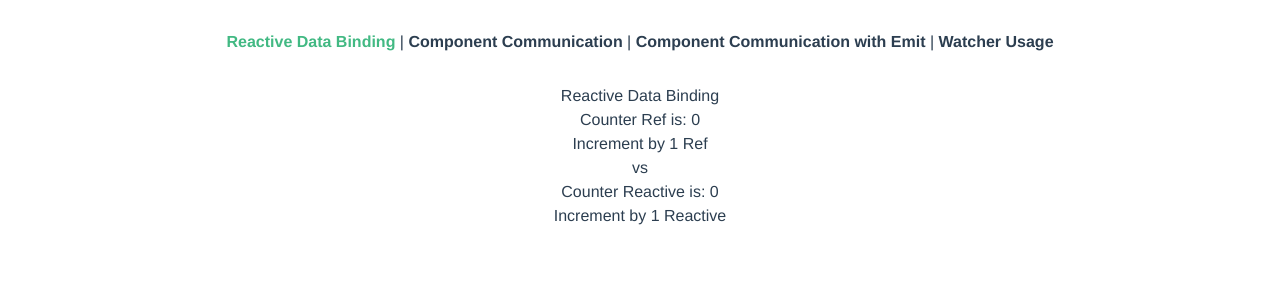
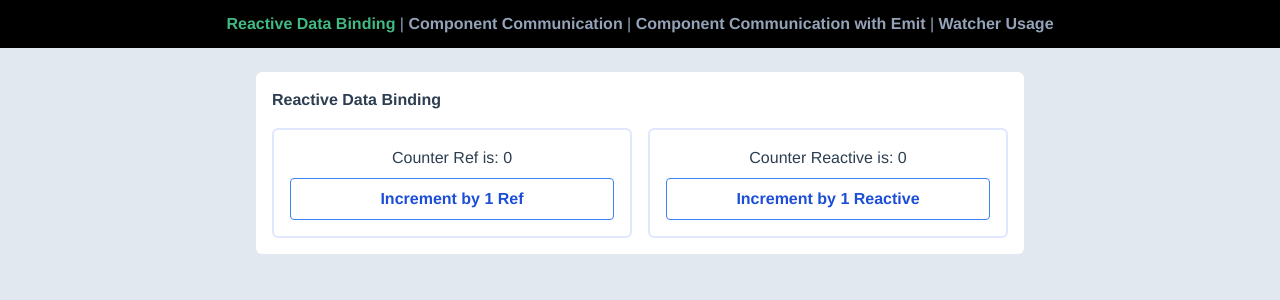
Before and after one commit to FiorellaEffio/clearesult-demo, a Vue app: page / in a window 1280 px wide. Shown: the top 300 px of the page. Built offline with nearby package versions, Linux system fonts and the light colour scheme.

Commit message:
feat:tailwind reactive data binding styles

```diff
--- a/src/App.vue
+++ b/src/App.vue
@@ -1,11 +1,15 @@
 <template>
-  <nav>
-    <router-link to="/">Reactive Data Binding</router-link> |
-    <router-link to="/component-communication">Component Communication</router-link> |
-    <router-link to="/component-communication-with-emit">Component Communication with Emit</router-link> |
-    <router-link to="/watcher-usage">Watcher Usage</router-link>
-  </nav>
-  <router-view/>
+  <div class="h-screen bg-slate-200">
+    <nav class="bg-black text-slate-400 h-fit py-3">
+      <router-link to="/" class="text-inherit">Reactive Data Binding</router-link> |
+      <router-link to="/component-communication" class="text-inherit">Component Communication</router-link> |
+      <router-link to="/component-communication-with-emit" class="text-inherit">Component Communication with Emit</router-link> |
+      <router-link to="/watcher-usage" class="text-inherit">Watcher Usage</router-link>
+    </nav>
+    <div class="py-6 px-4 h-fit flex">
+      <router-view/>
+    </div>
+  </div>
 </template>
 
 <style>
--- a/src/views/ReactiveDataBinding.vue
+++ b/src/views/ReactiveDataBinding.vue
@@ -14,18 +14,27 @@ const incrementCounterReactive = () => {
 </script>
 
 <template>
-  <h1>Reactive Data Binding</h1>
-  <div class="flex flex-col">
-    <div>
-      <p>Counter Ref is: {{ counter }}</p>
-      <button @click="incrementCounterRef">Increment by 1 Ref</button>
-    </div>
-    <div>
-      vs
-    </div>
-    <div>
-      <p>Counter Reactive is: {{ state.counter }}</p>
-      <button @click="incrementCounterReactive">Increment by 1 Reactive</button>
+  <div class="bg-white p-4 rounded-md max-w-3xl mx-auto w-11/12">
+    <h1 class="font-bold text-left mb-4">Reactive Data Binding</h1>
+    <div class="flex flex-col sm:flex-row">
+      <div class="border-indigo-100 border-2 mb-3 rounded-md sm:w-6/12 sm:mr-2 sm:mb-0 p-4">
+        <p class="mb-2">Counter Ref is: {{ counter }}</p>
+        <button
+          class="bg-transparent hover:bg-blue-500 w-full text-blue-700 font-semibold hover:text-white py-2 px-4 border border-blue-500 hover:border-transparent rounded"
+          @click="incrementCounterRef"
+        >
+          Increment by 1 Ref
+        </button>
+      </div>
+      <div class="border-indigo-100 border-2 rounded-md sm:w-6/12 sm:ml-2 p-4">
+        <p class="mb-2">Counter Reactive is: {{ state.counter }}</p>
+        <button
+          class="bg-transparent hover:bg-blue-500 w-full text-blue-700 font-semibold hover:text-white py-2 px-4 border border-blue-500 hover:border-transparent rounded"
+          @click="incrementCounterReactive"
+        >
+          Increment by 1 Reactive
+        </button>
+      </div>
     </div>
   </div>
 </template>
```
